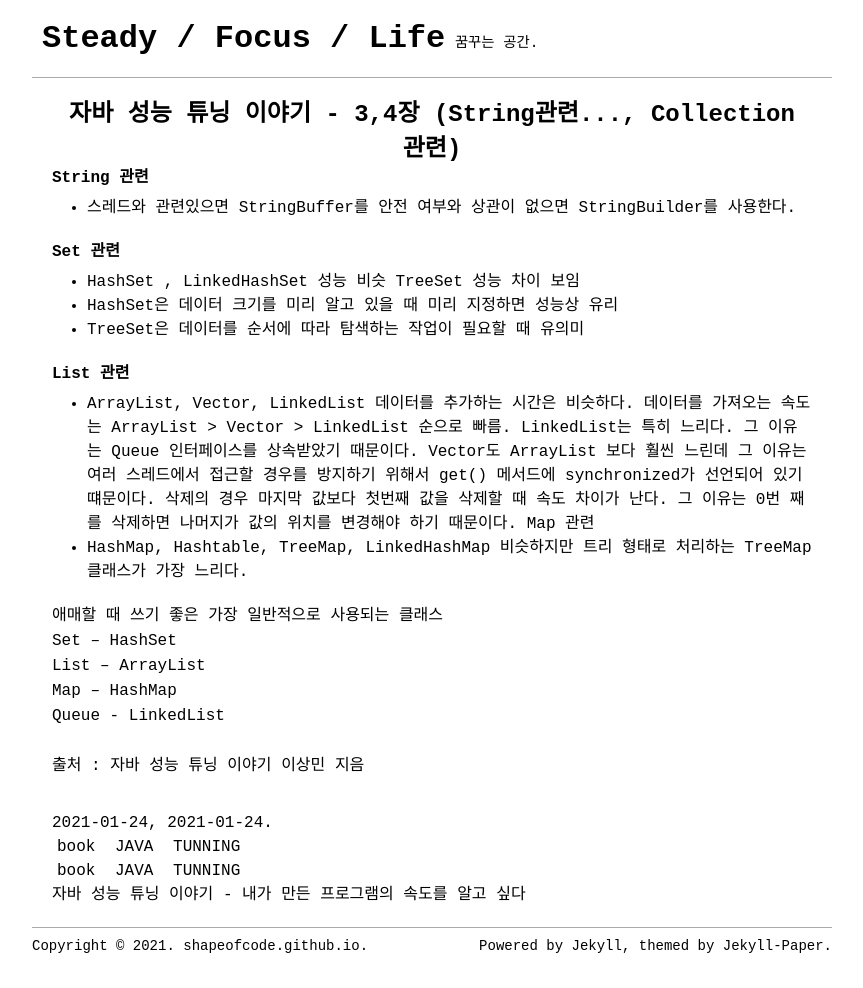
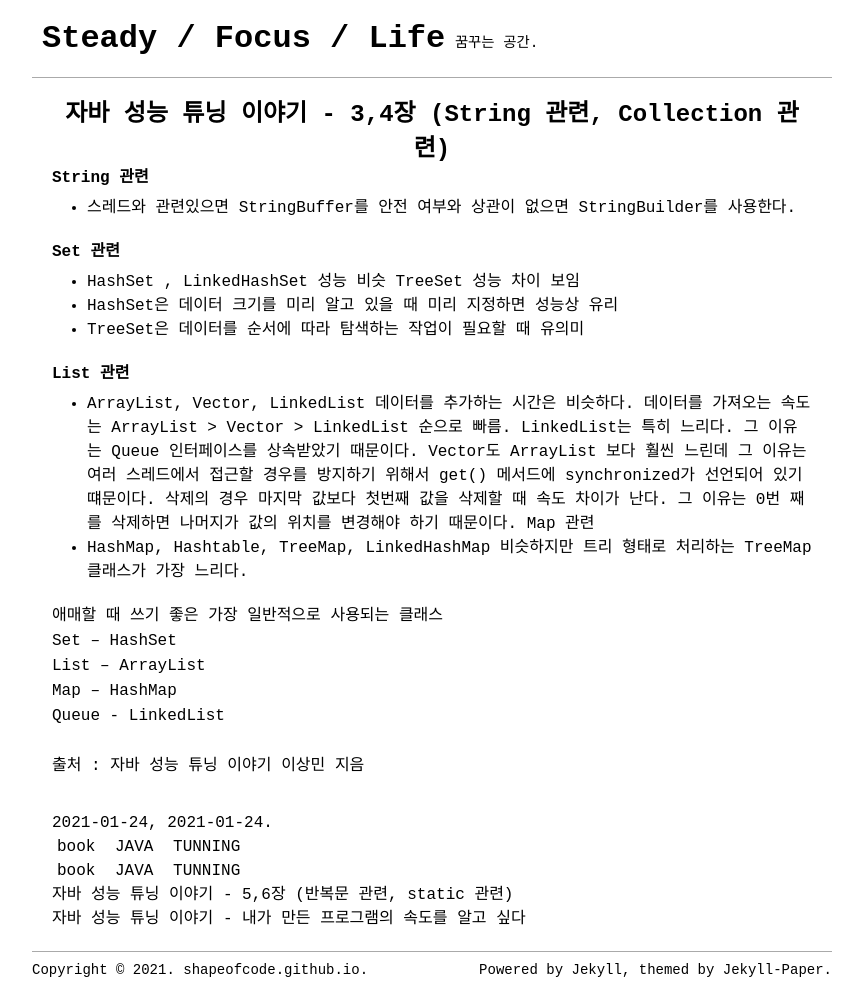
Before and after one commit to shapeofcode/shapeofcode.github.io, a Jekyll site: the page built from _posts/2021-01-24-book-java-tunning02.markdown, in a window 1280 px wide. Shown: the whole page, without its empty margins (208-1071 px from the left). Built offline with Jekyll 4.4.1, drawn with Linux system fonts in a browser that asks for light colours; comment, search, counter and statistics services are not loaded; before the commit the page ends 964 px from its top, so only the background shows below that; some of the changed lines change nothing that is shown.

Commit message:
- add content

````diff
--- a/_posts/2021-01-24-book-java-tunning02.markdown
+++ b/_posts/2021-01-24-book-java-tunning02.markdown
@@ -1,6 +1,6 @@
 ---
 layout: post
-title:  "자바 성능 튜닝 이야기 - 3,4장 (String관련..., Collection 관련)"
+title:  "자바 성능 튜닝 이야기 - 3,4장 (String 관련, Collection 관련)"
 date:   2021-01-24
 last_modified_at: 2021-01-24
 categories: [book, JAVA, TUNNING]
--- /dev/null
+++ b/_posts/2021-01-25-book-java-tunning03.markdown
@@ -0,0 +1,34 @@
+---
+layout: post
+title:  "자바 성능 튜닝 이야기 - 5,6장 (반복문 관련, static 관련)"
+date:   2021-01-24
+last_modified_at: 2021-01-24
+categories: [book, JAVA, TUNNING]
+tags: [book, JAVA, TUNNING]
+---
+
+**반복문 관련**
+
+- switch는 숫자 비교 시 if보다 가독성이 좋다. 오라클에서 권장
+- JDK7부터 switch case는 String을 비교할 수 있는데 각 값들을 hashCode로 변환하고, 그 값이 작은 것부터 정렬한 다음에 String의 equals() 메서드를 사용하여 실제 값과 동일한지 비교한다. 숫자가 정렬되어있기 때문에 작은 숫자부터 큰 숫자를 비교하는게 가장 빠르고 case가 많아지면 소요되는 시간이 오래 걸린다.
+- while문보다 for문을 권장.(무한 루프에 빠질 수 있기 때문이다.)
+-
+```java
+int listSize = list.size();
+for(int loop =0; loop < listSize; loop++)
+```
+
+size() 메서드 반복 호출이 없어지므로 더 빠르게 처리된다.
+
+<br/>
+
+**static 관련**
+- 설정 파일 정보는 static으로 관리하는게 좋음 (매번 로딩하면 성능 저하)
+- static은 반드시 메모리에 올라가며 GC 대상이 되지 않는다.
+- 객체를 다시 생성한다고 해도 그 값은 초기화되지 않고 해당 클래스를 사용하는 모든 객체에서 공유
+
+<br/>
+
+출처 : 자바 성능 튜닝 이야기 이상민 지음
+
+<br/>
````
